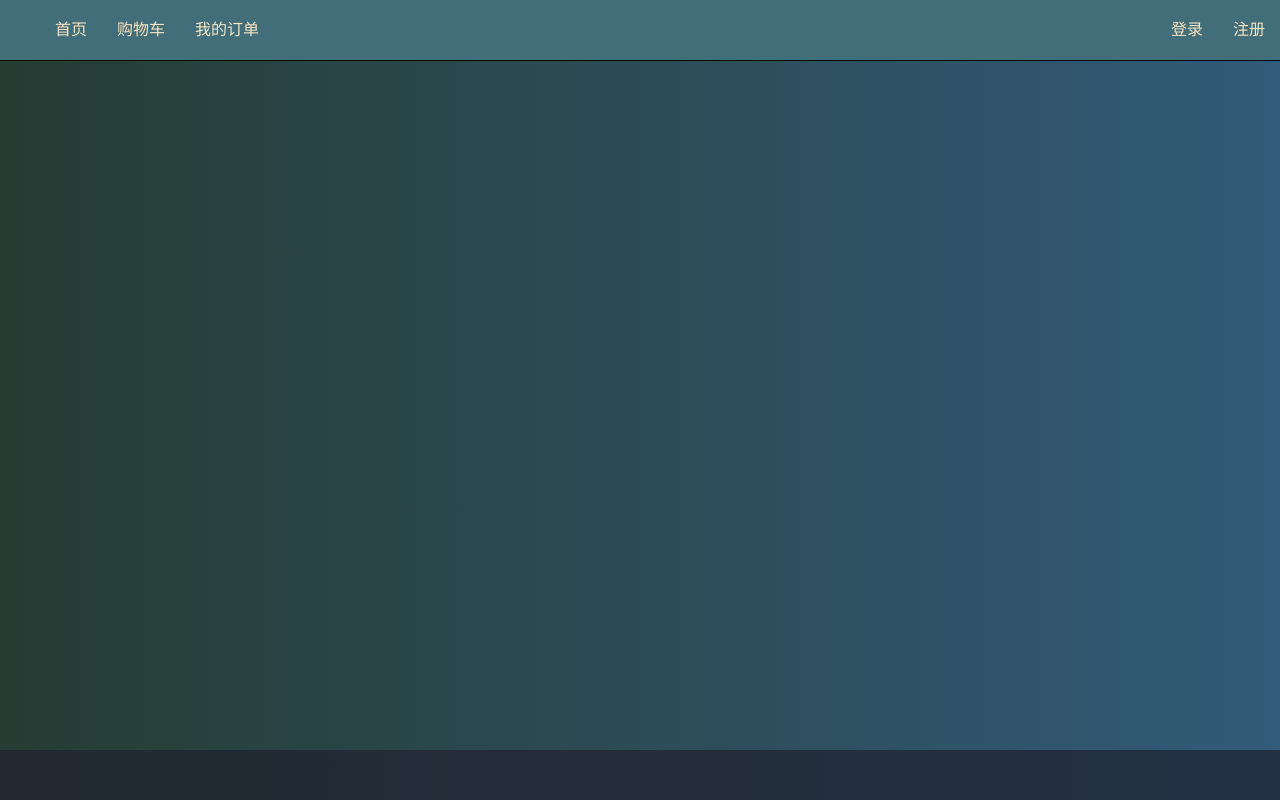
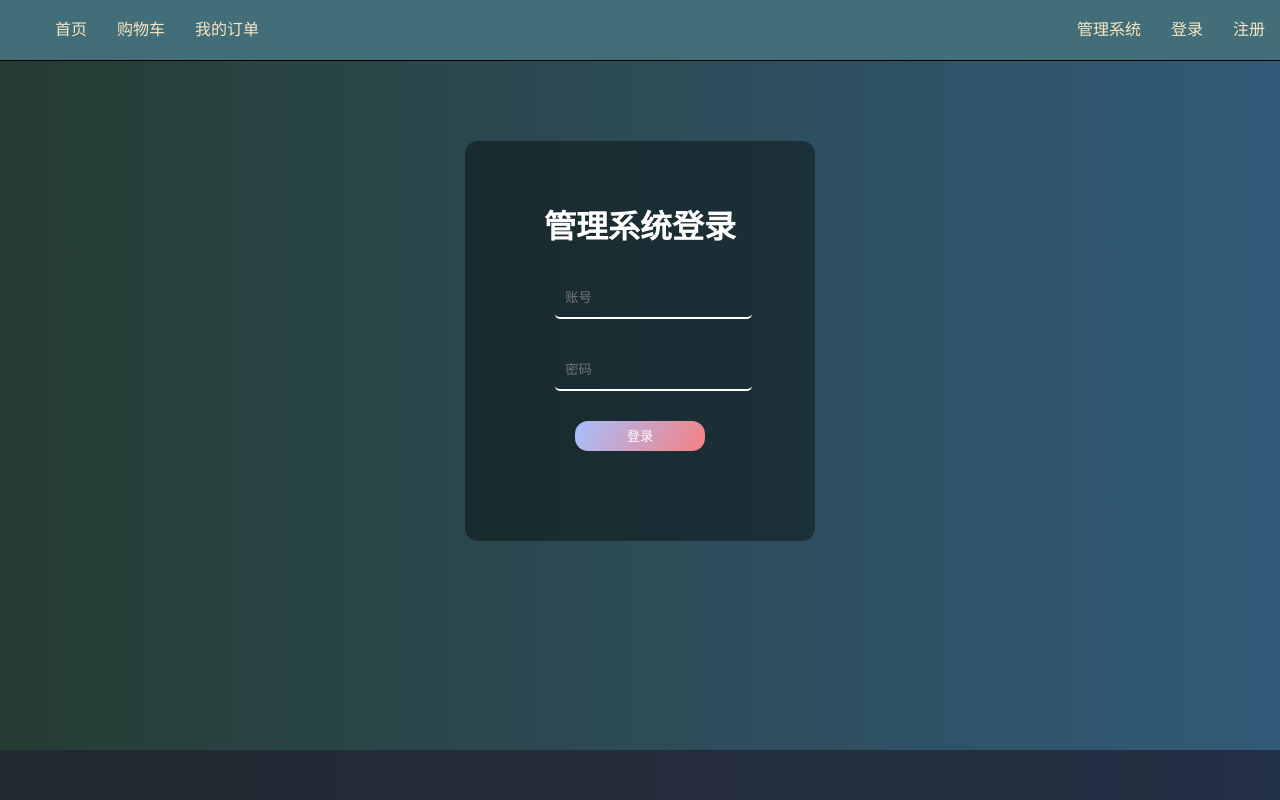
Before and after one commit to moumoulongs/ruangongkeshe, a Vue app: page /#/adminlogin in a window 1280 px wide. Built offline with nearby package versions, Linux system fonts and the light colour scheme.

Commit message:
modified:   src/request/api.js 	modified:   src/router/index.js 	new file:   src/views/page/adminLogin/adminLogin.vue 	modified:   src/views/topper.vue

```diff
--- a/src/request/api.js
+++ b/src/request/api.js
@@ -3,7 +3,11 @@ import { get , post } from './http'
 
 
 //登录
-export const apiLogin = p => post('/login', p, {withCredentials: true});
+export const apiLogin = p => post('/login', p);
+
+//管理员登录
+
+export const apiadminLogin = p => post('/adminLogin', p);
 
 //注册
 export const apiRegister = p => post('/reGist',p);
--- a/src/router/index.js
+++ b/src/router/index.js
@@ -8,6 +8,7 @@ import AddGroups from '../views/page/addGroups/addGroups.vue'
 import Essay from '../views/page/essay/essay.vue'
 import Register from '../views/page/register/register.vue'
 import Login from '../views/page/login/login.vue'
+import adminLogin from '../views/page/adminLogin/adminLogin.vue'
 
 Vue.use(VueRouter)
 
@@ -19,6 +20,7 @@ const routes = [
     {path: '/addgroups', component: AddGroups},
     {path: '/register', component: Register},
     {path: '/login', component: Login},
+    {path: '/adminlogin', component: adminLogin},
     {path: '/essay/:zid', component: Essay, props: true},
 ]
 
--- /dev/null
+++ b/src/views/page/adminLogin/adminLogin.vue
@@ -0,0 +1,102 @@
+<template>
+	<div id="login-box">
+			<h1>管理系统登录</h1>
+			<div class="input-box">
+				<i class="iconfont">&#xe609;</i>
+
+				<input type="text"  v-model="form.username" placeholder="账号"/>
+			</div>
+			<div class="input-box">
+				<i class="iconfont">&#xe605;</i>
+				<input type="password" placeholder="密码" v-model="form.password"/>
+			</div>
+			<button @click="submit">登录</button>
+		</div>
+</template>
+
+<script>
+	import { apiadminLogin } from "../../../request/api";
+	export default {
+		components: {
+			apiadminLogin
+		},
+		data () {
+			return {
+				form: {
+					adminname: '',
+					adminpassword: ''
+				}
+			}
+		},
+		inject: ["reload"],
+		methods: {
+			submit() {
+				let formData = new FormData()
+				formData.append("adminname",this.form.adminname);
+				formData.append("adminpassword",this.form.adminpassword);
+			apiadminLogin(formData).then(res => {
+				if(res.data.code == 200) window.location.href='http://localhost:8082/pages/manager/manager.html';
+                else this.$message.warning(res.data.message.res);
+			});
+		},
+		}
+	}
+</script>
+
+<style>
+	body{
+	background-repeat: no-repeat;
+	background-size:100%;
+	background-position: 0px -50px;
+}
+#login-box{
+	background-color: #00000068;
+	border-radius: 13px;
+	text-align: center;
+	margin: 0px auto;
+	margin-top: 80px;
+	width: 350px;
+	height: 400px;
+}
+
+#login-box h1{
+	padding-top: 60px;
+	color: #ffffff;
+}
+
+#login-box .input-box{
+	margin-top: 30px;
+}
+#login-box .input-box input{
+	border: none;
+	background: none;
+	margin-left: 15px;
+    border-radius: 5px;
+    height: 30px;
+	border-bottom: #FFFFFF 2px solid;
+	padding: 5px 10px;
+	outline: none;
+	color: #FFFFFF;
+}
+
+#login-box button{
+	line-height:30px;
+	margin-top: 30px;
+	width: 130px;
+	height: 30px;
+	border-radius:13px ;
+	outline: none;
+	border: none;
+	background-image: linear-gradient(120deg, #a6c0fe 0%, #f68084 100%);
+	color: #FFFFFF;
+}
+
+#login-box button:hover{
+	background-image: linear-gradient(to top, #30cfd0 0%, #330867 100%);
+}
+#login-box .input-box i{
+	color: #FFFFFF;
+}
+
+
+</style>
--- a/src/views/topper.vue
+++ b/src/views/topper.vue
@@ -9,6 +9,7 @@
         </div>
         <div class="nav_right">
             <ul>
+               <li v-if="isShow[0]"><router-link to="/adminlogin">管理系统</router-link></li>
                <li v-if="isShow[0]"><router-link to="/login">登录</router-link></li>
                <li v-if="isShow[0]"><router-link to="/register">注册</router-link></li>
                <li v-if="isShow[1]">
```
